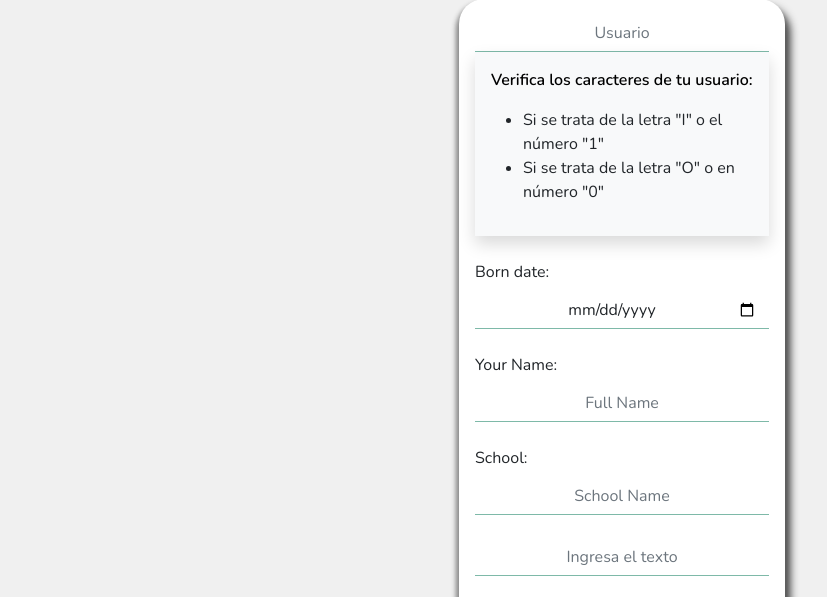
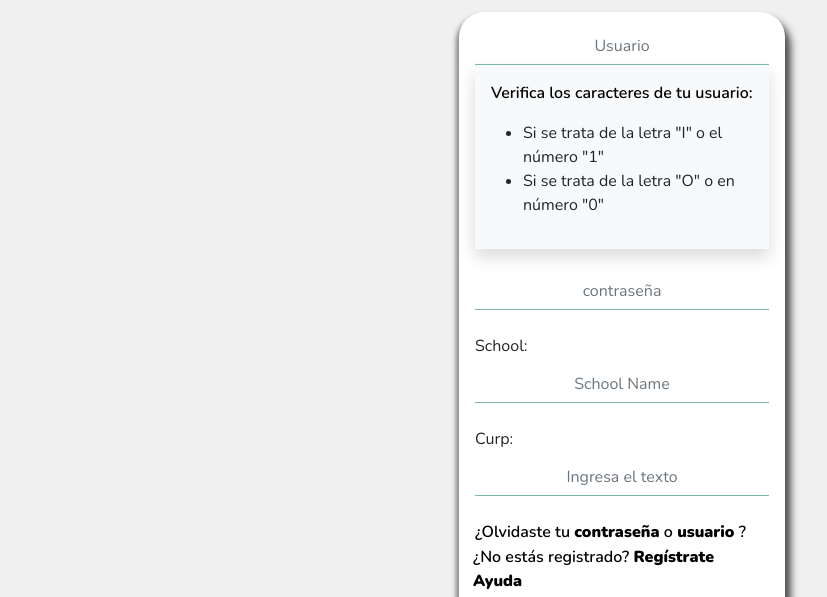
Before and after one commit to Rezuan-Ahmed-git/fiverr-1-bootstrap-sass, a plain HTML site: page form.html in a window 1280 px wide. Shown: the part 154-751 px from the top of the page, without its empty margins (18-845 px from the left). Drawn offline with nearby package versions, Linux system fonts and the light colour scheme.

Commit message:
revision

```diff
--- a/assets/sass/__form.scss
+++ b/assets/sass/__form.scss
@@ -8,7 +8,7 @@ header .return {
 // Form section design start
 .form {
     img {
-        width: 150px;
+        width: 180px;
     }
     .formPart {
         .mainForm {
--- a/form.html
+++ b/form.html
@@ -48,13 +48,7 @@
                     </div>
 
                     <div class="mb-4">
-                        <label class="form-label" for="birthday">Born date:</label>
-                        <input class="form-control" type="date" id="birthday" name="birthday">
-                    </div>
-
-                    <div class="mb-4">
-                        <label for="fullname" class="form-label">Your Name:</label>
-                        <input class="form-control" type="text" id="fullname" placeholder="Full Name">
+                        <input class="form-control" type="password" id="fullname" placeholder="contraseña">
                     </div>
 
                     <div class="mb-4">
@@ -63,7 +57,8 @@
                     </div>
 
                     <div class="mb-4">
-                        <input class="form-control" type="text" placeholder="Ingresa el texto">
+                        <label for="curp" class="form-label">Curp:</label>
+                        <input class="form-control" id="curp" type="text" placeholder="Ingresa el texto">
 
                         <div class="textHere mt-4">
                             <p>
```
Also changed, not shown: assets/css/style.css, info.txt.
